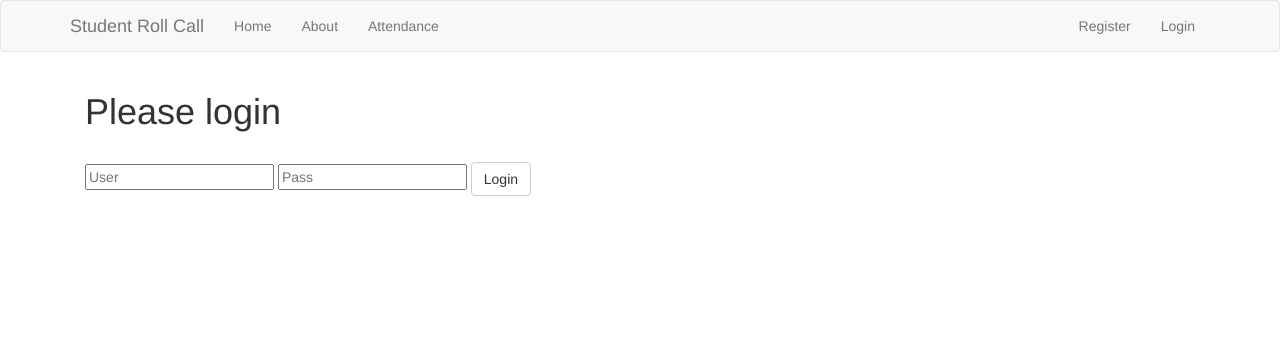
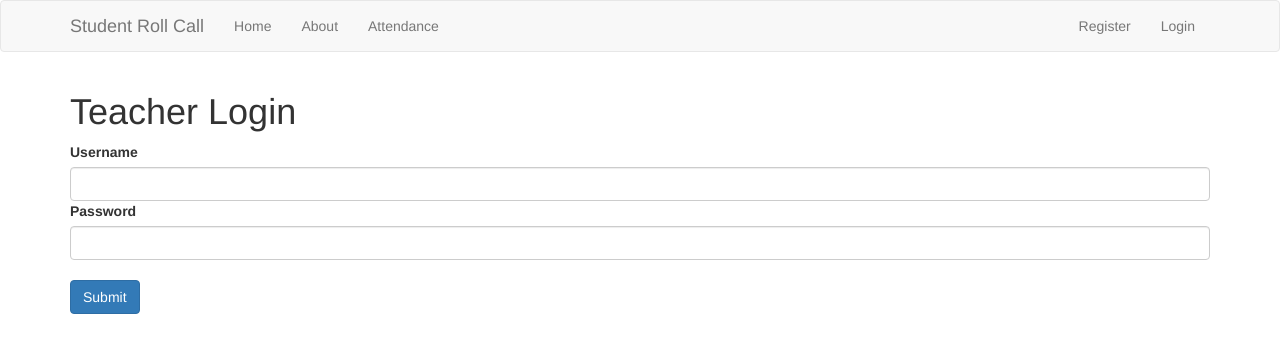
Before and after one commit to bimix/DLS_Final_Project, a Flask app: page /teacherSignin in a window 1280 px wide. Shown: the top 353 px of the page. Run offline with Flask 2, Linux system fonts and the light colour scheme; some libraries are stand-ins or nearby versions.

Commit message:
-Interface login changes

```diff
--- a/templates/home.html
+++ b/templates/home.html
@@ -6,7 +6,7 @@
         <p class="Lead">This application is built for KEA students</p>
         {% if session.logged_in == NULL %}
         <a href="/register" class="btn btn-primary btn-lg">Register</a>
-        <a href="/login" class="btn btn-primary btn-lg">Login</a>
+        <a href="/login" class="btn btn-primary btn-lg">Student</a>
         <a href="/teacherSignin" class="btn btn-primary btn-lg">Teacher</a>
         {% endif %}
     </div>
--- a/templates/teacherSignin.html
+++ b/templates/teacherSignin.html
@@ -1,27 +1,16 @@
 {% extends 'layout.html' %}
 
 {% block body %}
-<html>
-  <head>
-    <title>login page</title>
-    <meta name="viewport" content="width=device-width, initial-scale=1.0">
-    <link href="../static/bootstrap.min.css" rel="stylesheet" media="screen">
-  </head>
-  <body>
-    <div class="container">
-      <h1>Please login</h1>
-      <br>
-      <form action="" method="post">
-        <input type="text" placeholder="User" name="user" value="{{
-          request.form.user }}">
-         <input type="password" placeholder="Pass" name="pass" value="{{
-          request.form.pass }}">
-        <input class="btn btn-default" type="submit" value="Login">
-      </form>
-      {% if error %}
-        <p class="error"><strong>Error:</strong> {{ error }}
-      {% endif %}
-    </div>
-  </body>
-</html>
+<h1>Teacher Login</h1>
+<form action="" method="POST">
+	<div class="form.group">
+		<label>Username</label>
+		<input type="text" name="user" class="form-control" value={{request.form.user}}>
+	</div>
+	<div class="form.group">
+		<label>Password</label>
+		<input type="password" name="pass" class="form-control" value={{request.form.pass}}>
+	</div>
+	<button type="submit" class="btn btn-primary" style="margin-top: 20px">Submit</button>
+</form>
 {% endblock %}
```
